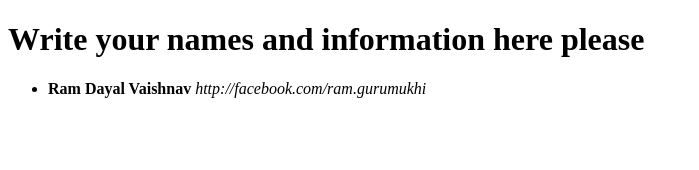
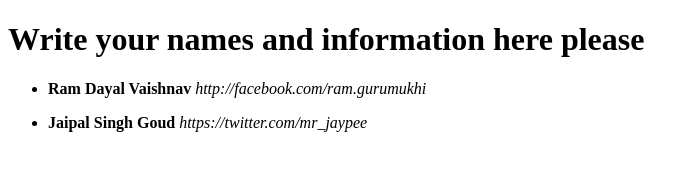
Before and after one commit to psvramaraju/MarketplaceDay, a plain HTML site: page index.html in a window 1280 px wide. Shown: the whole page, without its empty margins (0-699 px from the left). Drawn offline with Linux system fonts and the light colour scheme.

Commit message:
Making First Commit

```diff
--- a/index.html
+++ b/index.html
@@ -11,5 +11,11 @@
  			<i>http://facebook.com/ram.gurumukhi</i>
  		</li>
  	</ul>
+	<ul>
+		<li>
+			<b>Jaipal Singh Goud</b>
+			<i>https://twitter.com/mr_jaypee</i>
+		</li>
+	<ul>
 </body>
 </html>
```
